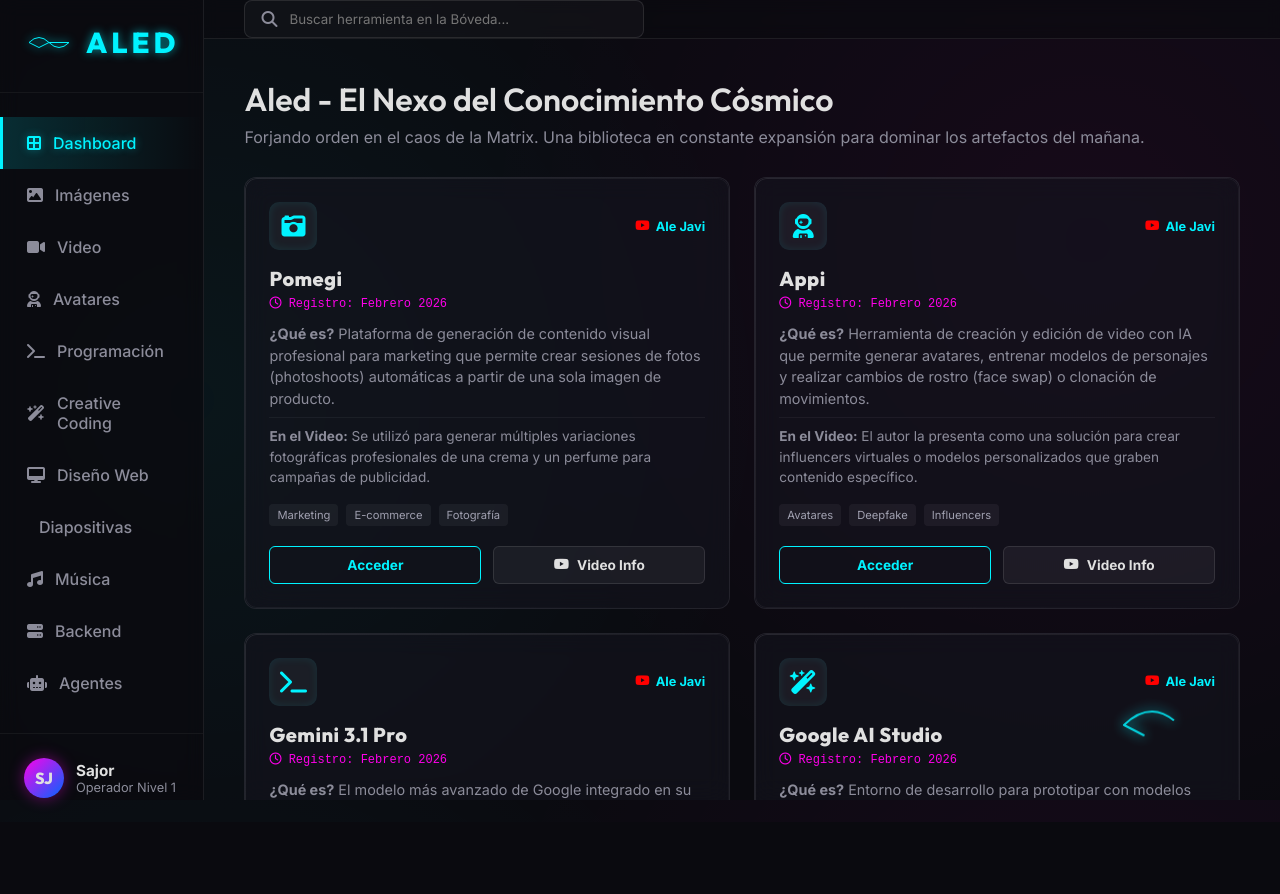
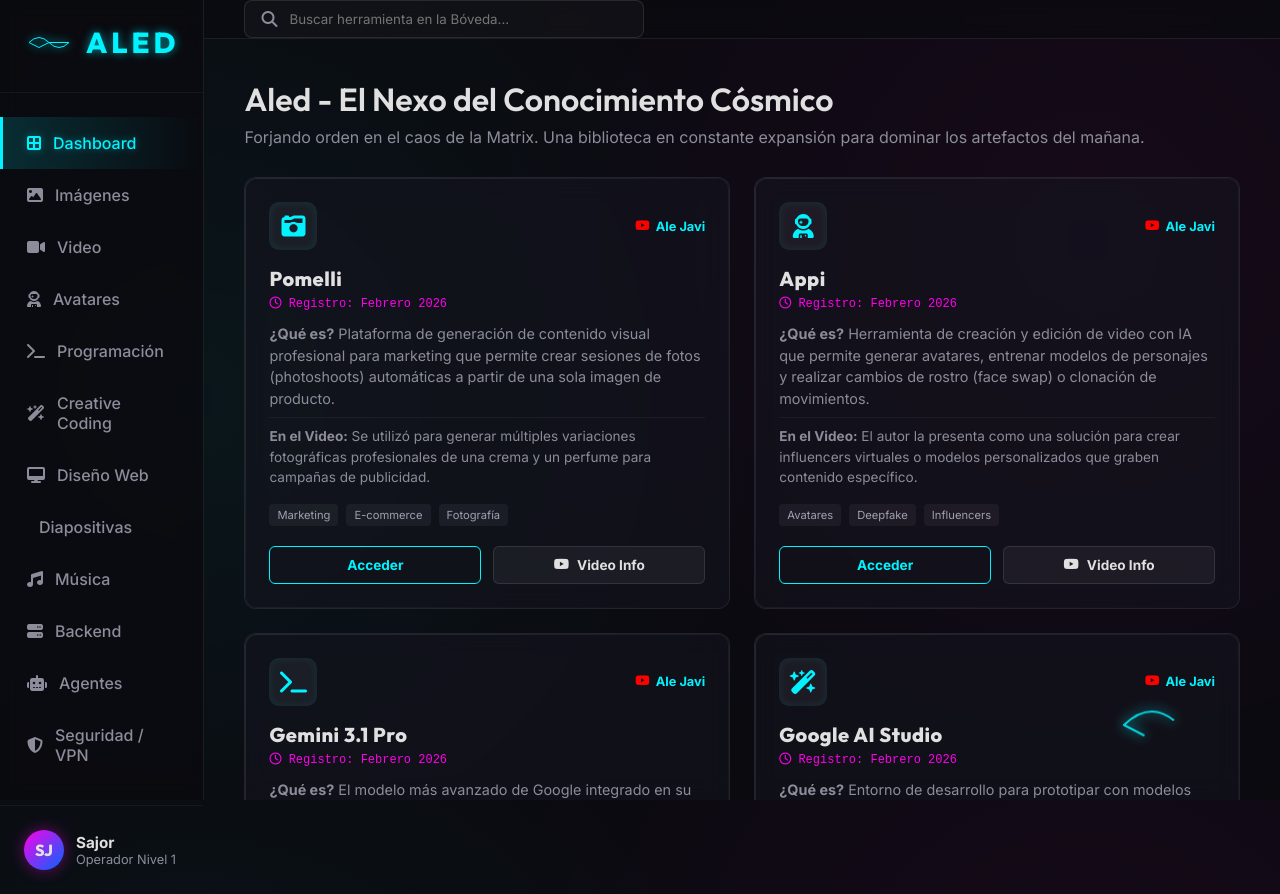
Before and after one commit to jfcramatista/aled, a plain HTML site: page index.html in a window 1280 px wide. Before the commit the page ends 822 px from the top, so only its background shows below. Drawn offline with Linux system fonts and the light colour scheme.

Commit message:
Actualizando enlaces reales y añadiendo categoría Seguridad con VPNs

```diff
--- a/app.js
+++ b/app.js
@@ -2,7 +2,7 @@
 const toolsDatabase = [
     {
         id: Date.now() + 1,
-        name: "Pomegi",
+        name: "Pomelli",
         category: "imagen",
         icon: "fa-solid fa-camera-retro",
         author: "Ale Javi",
@@ -10,7 +10,7 @@
         description: "Plataforma de generación de contenido visual profesional para marketing que permite crear sesiones de fotos (photoshoots) automáticas a partir de una sola imagen de producto.",
         videoContext: "Se utilizó para generar múltiples variaciones fotográficas profesionales de una crema y un perfume para campañas de publicidad.",
         tags: ["Marketing", "E-commerce", "Fotografía"],
-        appUrl: "https://pomegi.com",
+        appUrl: "https://labs.google.com/pomelli/about/",
         videoUrl: "https://www.youtube.com/embed/HsQHwZFto2M"
     },
     {
@@ -36,7 +36,7 @@
         description: "El modelo más avanzado de Google integrado en su ecosistema, con capacidades multimodales mejoradas para razonamiento complejo, generación de código y creación de contenido multimedia.",
         videoContext: "Se utiliza en el video para demostrar la creación de juegos 3D interactivos y aplicaciones funcionales mediante lenguaje natural.",
         tags: ["LLM", "Multimodal", "Google"],
-        appUrl: "https://gemini.google.com",
+        appUrl: "https://gemini.google.com/",
         videoUrl: "https://www.youtube.com/embed/HsQHwZFto2M"
     },
     {
@@ -62,7 +62,7 @@
         description: "Herramienta de diseño de UX/UI impulsada por IA que genera documentación completa, flujos de pantallas, paletas de colores y prototipos interactivos a partir de una idea.",
         videoContext: "Se utilizó para idear y prototipar tres enfoques distintos de una aplicación móvil diseñada para ayudar a las personas a dejar de fumar.",
         tags: ["Diseño UI", "UX", "Web Design"],
-        appUrl: "https://stitch.so",
+        appUrl: "https://stitch.withgoogle.com/",
         videoUrl: "https://www.youtube.com/embed/HsQHwZFto2M"
     },
     {
@@ -75,7 +75,7 @@
         description: "Plataforma de desarrollo web de alto nivel que permite generar sitios web profesionales con animaciones complejas y arquitectura de componentes avanzada usando Gemini 3.1 Pro.",
         videoContext: "El autor la usa para construir una landing page extremadamente profesional con efectos de scroll y animaciones interactivas personalizadas.",
         tags: ["Web Design", "Frontend", "Animaciones"],
-        appUrl: "https://antigravity.ai",
+        appUrl: "https://stitch.withgoogle.com/",
         videoUrl: "https://www.youtube.com/embed/HsQHwZFto2M"
     },
     {
@@ -88,7 +88,7 @@
         description: "Herramienta de gestión de conocimiento de Google que ahora permite generar y editar diapositivas (slide decks) de forma iterativa basándose en fuentes de información cargadas.",
         videoContext: "Se empleó para transformar un cómic y una lista de consejos de salud en presentaciones visuales, permitiendo editar elementos específicos de cada slide.",
         tags: ["Productividad", "Slides", "Notas"],
-        appUrl: "https://notebooklm.google.com",
+        appUrl: "https://notebooklm.google.com/",
         videoUrl: "https://www.youtube.com/embed/HsQHwZFto2M"
     },
     {
@@ -116,6 +116,32 @@
         tags: ["Backend", "Autenticación", "Hosting"],
         appUrl: "https://firebase.google.com",
         videoUrl: "https://www.youtube.com/embed/go2i2BGczq0"
+    },
+    {
+        id: Date.now() + 10,
+        name: "NordVPN (Ale Javi)",
+        category: "seguridad",
+        icon: "fa-solid fa-shield-halved",
+        author: "Ale Javi",
+        updateDate: "Febrero 2026",
+        description: "Servicio de Red Privada Virtual (VPN) de alto rendimiento para navegar de forma segura y acceder a herramientas restringidas por región.",
+        videoContext: "Enlace promocional de Ale Javi para obtener acceso seguro y apoyo al canal.",
+        tags: ["Privacidad", "Seguridad", "VPN"],
+        appUrl: "https://nordvpn.com/alejavi",
+        videoUrl: "https://www.youtube.com/embed/HsQHwZFto2M"
+    },
+    {
+        id: Date.now() + 11,
+        name: "Hide.me",
+        category: "seguridad",
+        icon: "fa-solid fa-mask",
+        author: "Ale Javi",
+        updateDate: "Febrero 2026",
+        description: "Extensión de VPN gratuita para Chrome que permite ocultar la IP y saltar bloqueos geográficos de forma sencilla.",
+        videoContext: "Recomendada como herramienta gratuita para acceder a las nuevas funciones de Google desde cualquier lugar.",
+        tags: ["Gratis", "Chrome", "VPN"],
+        appUrl: "https://hide.me/es/software/chrome-vpn",
+        videoUrl: "https://www.youtube.com/embed/HsQHwZFto2M"
     }
 ];
 
--- a/index.html
+++ b/index.html
@@ -37,6 +37,7 @@
                     <li data-cat="musica"><i class="fa-solid fa-music"></i> Música</li>
                     <li data-cat="backend"><i class="fa-solid fa-server"></i> Backend</li>
                     <li data-cat="agente"><i class="fa-solid fa-robot"></i> Agentes</li>
+                    <li data-cat="seguridad"><i class="fa-solid fa-shield-halved"></i> Seguridad / VPN</li>
                 </ul>
             </nav>
             <div class="sidebar-footer">
```
